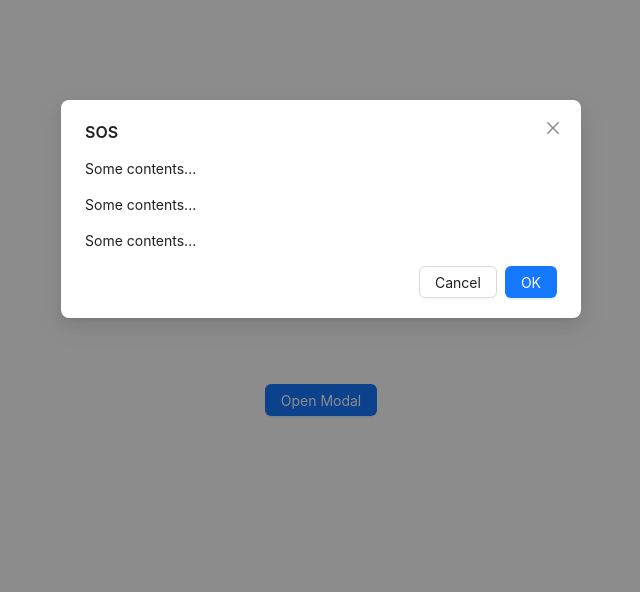
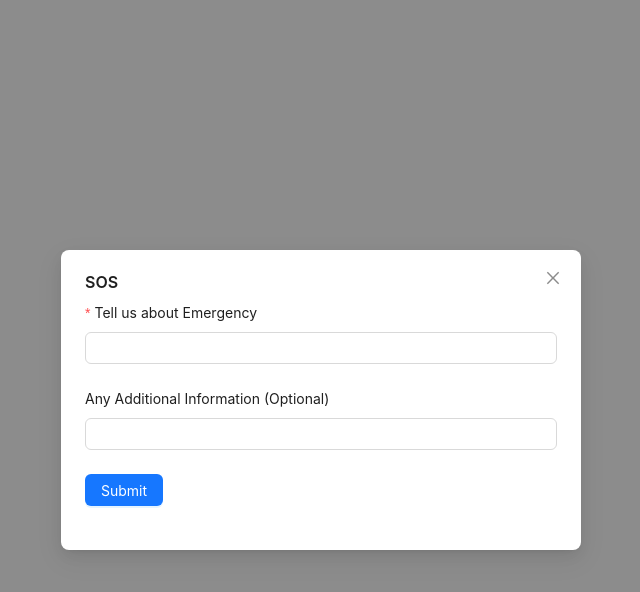
Before and after one commit to Green-Light-HTF/green-light-frontend, a React (Create React App) app: page / in a window 1280 px wide. Both pictures are taken after a click on the button "Open Modal". Shown: the top 592 px of the page, without its empty margins (319-959 px from the left). Built offline with nearby package versions, Linux system fonts and the light colour scheme.

Commit message:
Added form in page

```diff
--- a/src/pages/home.js
+++ b/src/pages/home.js
@@ -1,8 +1,10 @@
 import React, { useState, useEffect } from "react";
-import { Button, Modal } from 'antd';
+import { Button, Modal, Form, Input, InputNumber, message, Typography, Space } from 'antd';
 
 export default function HomePage() {
 
+    const [form] = Form.useForm();
+    const nameValue = Form.useWatch('name', form);
     const [isModalOpen, setIsModalOpen] = useState(false);
 
     const showModal = () => {
@@ -17,6 +19,15 @@ export default function HomePage() {
         setIsModalOpen(false);
     };
 
+    const onFinish = (values) => {
+        console.log(values)
+        message.success('Submit success!');
+    };
+
+    //   const onFinishFailed = () => {
+    //     message.error('Submit failed!');
+    //   };
+
     return (
         <>
             <div style={{ display: "flex", alignItems: "center", justifyContent: "center", height: "100vh", width: "100vw" }}>
@@ -24,10 +35,31 @@ export default function HomePage() {
                     <Button type="primary" onClick={showModal}>
                         Open Modal
                     </Button>
-                    <Modal title="SOS" open={isModalOpen} onOk={handleOk} onCancel={handleCancel}>
-                        <p>Some contents...</p>
-                        <p>Some contents...</p>
-                        <p>Some contents...</p>
+                    <Modal centered="true" title="SOS" open={isModalOpen} footer="" onCancel={handleCancel}>
+                        <Form form={form} layout="vertical" autoComplete="off" onFinish={onFinish} >
+
+                            <Form.Item name="emergency" label="Tell us about Emergency"
+                                rules={[
+
+                                    {
+                                        required: true,
+                                        message: 'Please, Tell us your Emergency',
+                                    },
+                                ]}>
+                                <Input />
+                            </Form.Item>
+                            <Form.Item name="information" label="Any Additional Information (Optional)">
+                                <Input />
+                            </Form.Item>
+                            <Form.Item>
+                                <Space>
+                                    <Button type="primary" htmlType="submit">
+                                        Submit
+                                    </Button>
+                                </Space>
+                            </Form.Item>
+
+                        </Form>
                     </Modal>
                 </div>
             </div>
```
